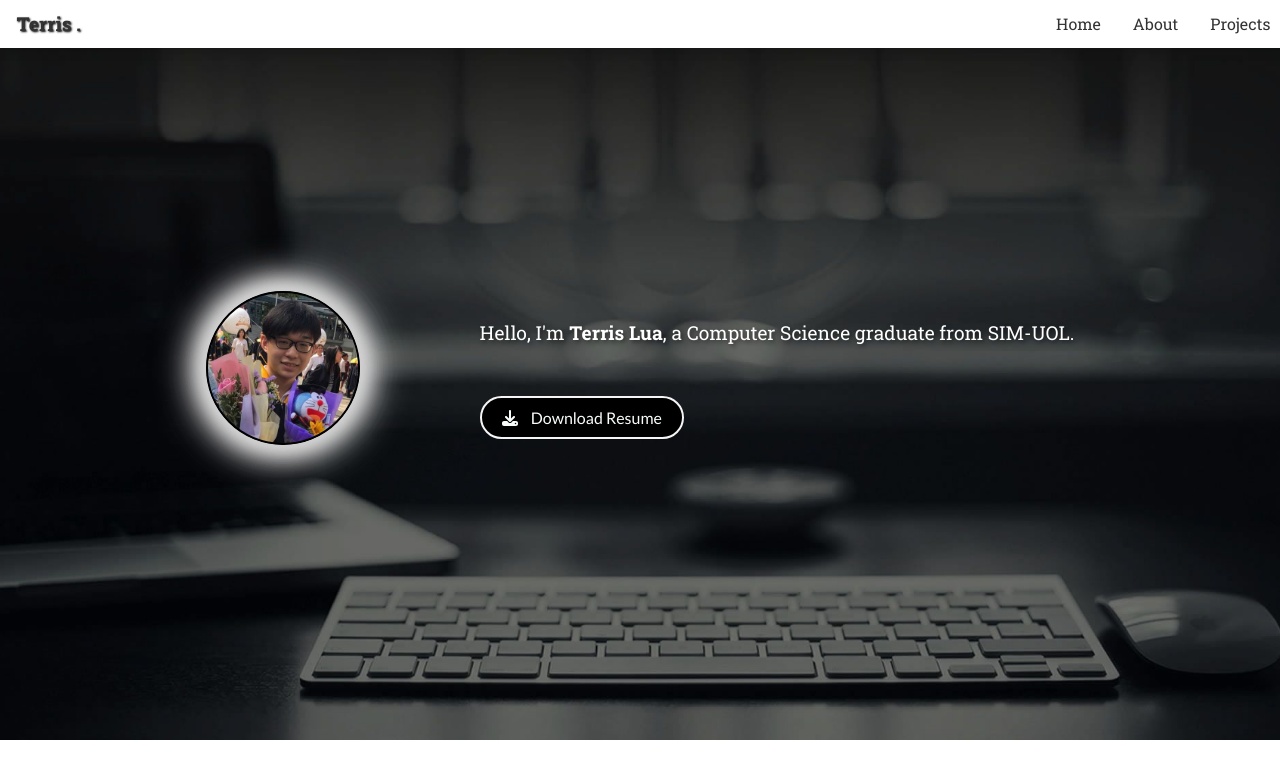
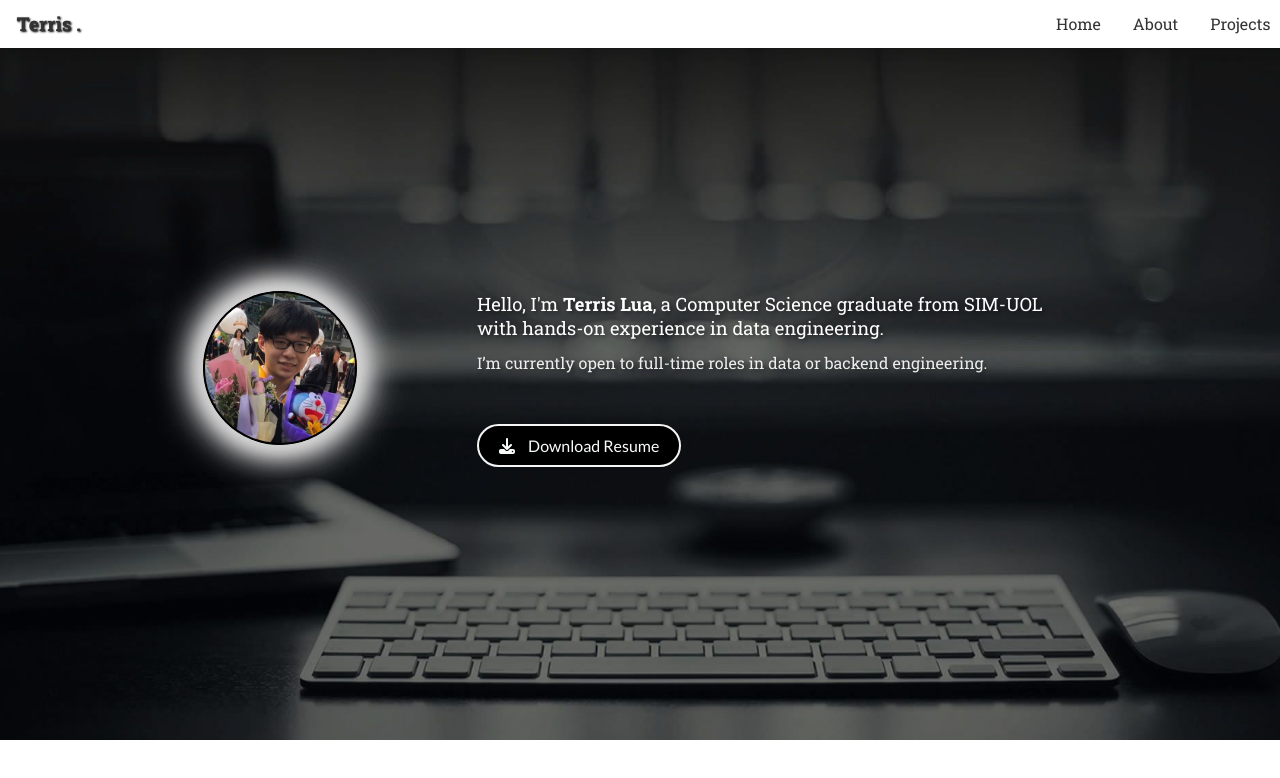
Before and after one commit to TerrisLua/PortfolioWebsite, a React (Create React App) app: page / in a window 1280 px wide. Shown: the top 778 px of the page. Built offline with nearby package versions, Linux system fonts and the light colour scheme.

Commit message:
Improve overall styling

```diff
--- a/src/components/Education.js
+++ b/src/components/Education.js
@@ -3,14 +3,15 @@ import './Education.css';
 
 const education = [
   {
-    title: 'Bachelor Degree in Computer Science',
-    institution: 'SIM-UOL',
-    date: 'Oct 2020 - Jan 2024',
+    title: '🧑‍🎓 Bachelor of Science in Computer Science',
+    institution: 'SIM Global Education, University of London',
+    honours: 'Second Upper Class Honours',
+    date: '📅 Oct 2020 – Jan 2024',
   },
   {
-    title: 'Diploma in Electrical & Electronics Engineering',
+    title: '🎓 Diploma in Electrical & Electronic Engineering',
     institution: 'Singapore Polytechnic',
-    date: 'Mar 2015 - Mar 2018',
+    date: '📅 Mar 2015 – Mar 2018',
   },
 ];
 
@@ -22,6 +23,7 @@ const Education = () => {
           <span className="education-date">{edu.date}</span>
           <h4>{edu.title}</h4>
           <p className="education-institution">{edu.institution}</p>
+          {edu.honours && <p className="education-honours">{edu.honours}</p>}
         </div>
       ))}
     </div>
--- a/src/components/Experience.css
+++ b/src/components/Experience.css
@@ -20,6 +20,12 @@ body {
   margin-bottom: 15px;
   text-align: justify;
   font-family: 'Roboto Slab', serif;
+}
+
+.education-box .education-honours {
+  font-size: 0.75rem;
+  font-style: italic;
+  color: #e69d9d;
 }
 
 .experience-box ul {
--- a/src/components/Experience.js
+++ b/src/components/Experience.js
@@ -7,9 +7,11 @@ const experiences = [
     company: 'Synagie',
     date: 'May 2022 - Aug 2023',
     descriptions: [
-      'Designed and implemented ETL pipelines to streamline data flow and improve data quality.',
-      'Collaborated with cross-functional teams to develop data models and warehouse solutions.',
-      'Optimized SQL queries to enhance database performance and reduce processing time.'
+      'Built and maintained ETL pipelines to extract, transform, and load data from APIs, databases, and flat files, supporting multiple teams with 5–7 hours of fresh data weekly.',
+      'Cleaned and processed over 10,000+ survey records, significantly improving data quality and consistency.',
+      'Diagnosed and resolved data inconsistencies across multiple sources with over 99.5% accuracy for reporting and dashboards.',
+      'Collaborated with stakeholders to design automated data workflows and simplify reporting logic.',
+      'Used Alibaba Cloud Function Compute to automate Excel ingestion from OSS to database, reducing upload effort.'
     ],
     skills: ['Python', 'SQL', 'ETL', 'Data Modeling', 'SQL Optimization', 'Dbeaver', 'Snowflake', 'Alibabacloud', 'Excel', 'Sharepoint', 'Lazada RESTful API']
   },
--- a/src/components/HomePage.css
+++ b/src/components/HomePage.css
@@ -39,7 +39,7 @@ a:hover {
 
 
 .paragraph {
-  font-size: 1.2rem;
+  font-size: 1.15rem;
   text-shadow: 2px 2px 4px rgba(0, 0, 0, 0.5);
   margin-bottom: 10px;
 }
@@ -76,6 +76,13 @@ a:hover {
 
 .highlight {
   font-weight: bold; /* Make the font bolder */
+}
+
+.subtext {
+  display: block;
+  font-size: 1rem;
+  margin-top: 12px;
+  opacity: 0.9;
 }
 
 .button:hover {
--- a/src/components/HomePage.js
+++ b/src/components/HomePage.js
@@ -23,9 +23,9 @@ const HomePage = () => {
         return (
           <div className="about-content">
           <h4>About Me</h4>
-          <p>I am passionate about data, mathematics, and coding. I love solving complex problems and creating innovative solutions through technology.</p>
-          <p>My interests lie in solving complex problems and developing innovative solutions through technology.</p>
-          <p>Throughout my academic and professional journey, I've acquired a robust skill set in various programming languages and tools. I enjoy continuous learning and staying updated with the latest industry trends.</p>
+          <p>I'm passionate about data, mathematics, and software development. I enjoy solving complex problems and building practical, scalable solutions through technology.</p>
+          <p>With hands-on experience in data engineering and a strong academic foundation, I've developed solid skills in Python, SQL, and data pipeline tools. I’m always eager to learn and stay updated on the latest developments in the data space — from cloud platforms to workflow orchestration.</p>
+          <p>I’m currently open to opportunities where I can apply my skills to real-world challenges and continue growing as a data engineer.</p>
           <div className="about-details">
             <div className="detail-item">
               <span className="detail-title">Name</span> Terris Lua
@@ -89,7 +89,10 @@ const HomePage = () => {
               animate={{ opacity: 1 }}
               transition={{ delay: 1, duration: 1 }}
             >
-              Hello, I'm <span className="highlight">Terris Lua</span>, a Computer Science graduate from SIM-UOL.
+              Hello, I'm <span className="highlight">Terris Lua</span>, a Computer Science graduate from SIM-UOL with hands-on experience in data engineering.
+              <span className="subtext">
+                 I’m currently open to full-time roles in data or backend engineering.
+              </span>
             </motion.p>
             <br />
               <a href="/assets/TerrisLuaResume.pdf" download className="resume-button">
```
Lines whose indentation alone changed are shown as unchanged.
